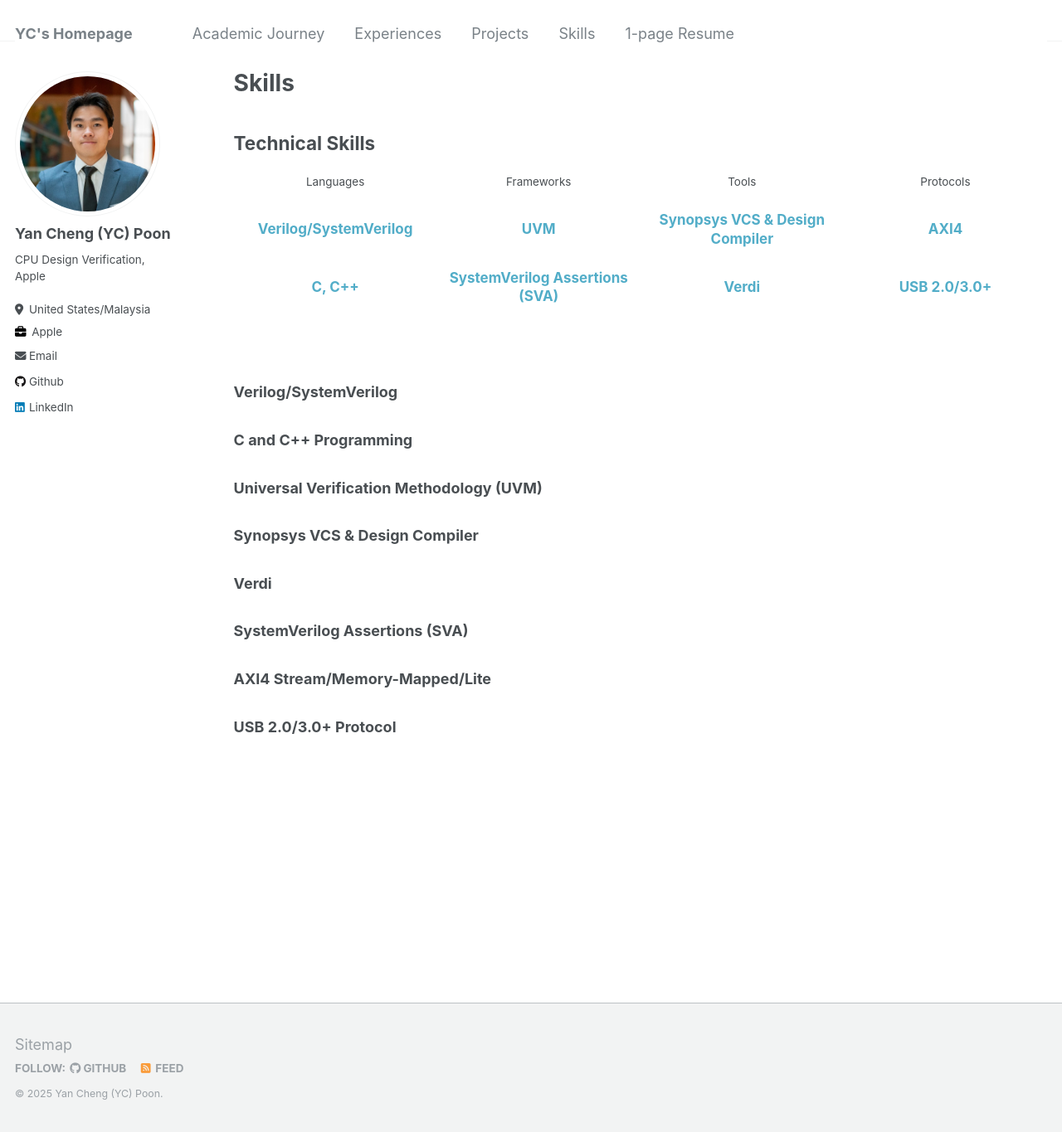
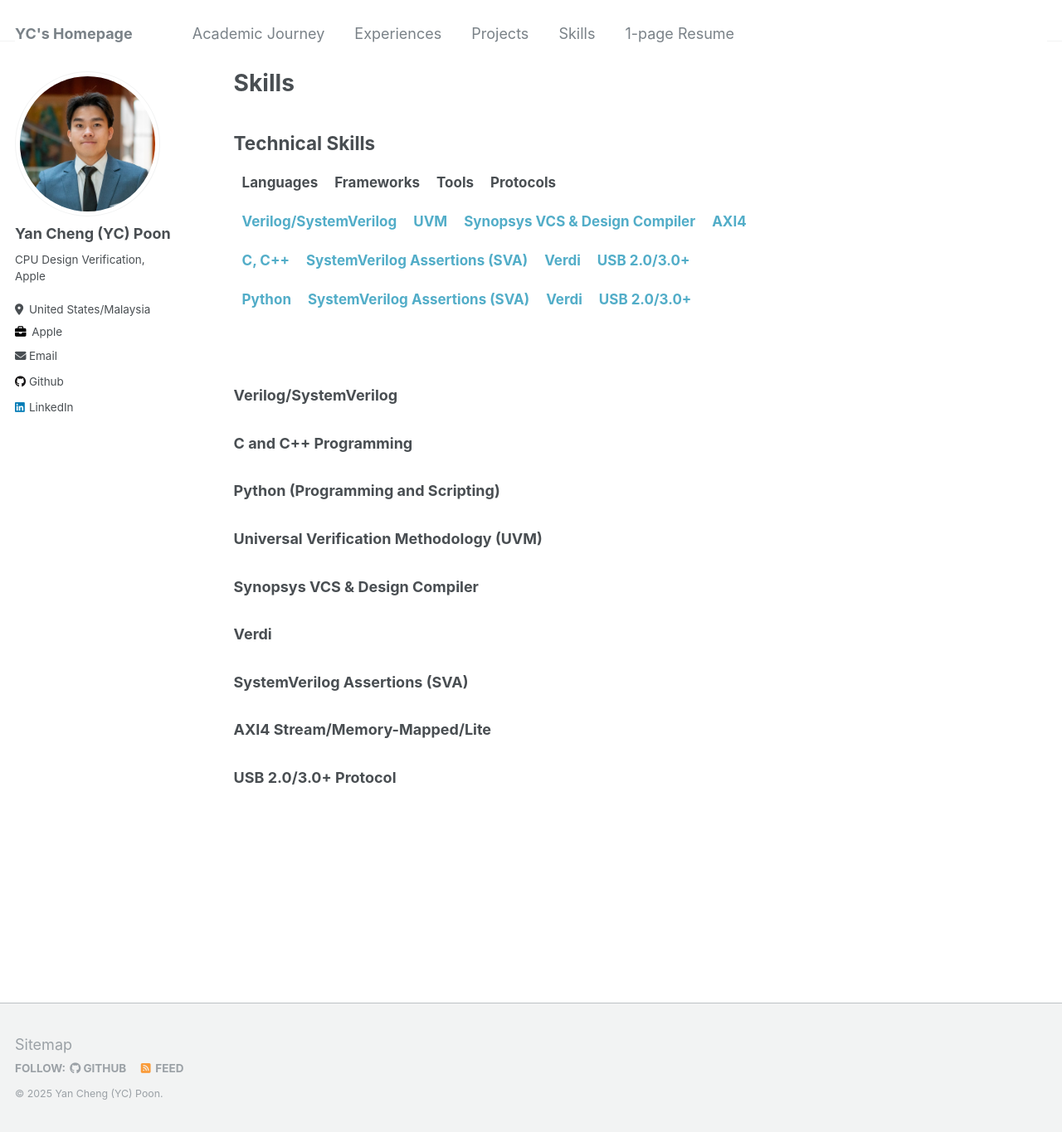
Before and after one commit to ycpoon/ycpoon.github.io, a Jekyll site: the page built from _pages/skills.md, in a window 1280 px wide and 1365 px high. Shown: the whole window at 83% size. Built offline with Jekyll 4.4.1, drawn with Linux system fonts in a browser that asks for light colours.

Commit message:
revamp sills3

```diff
--- a/_pages/skills.md
+++ b/_pages/skills.md
@@ -31,6 +31,12 @@ redirect_from:
       <td><a href="#verdi">Verdi</a></td>
       <td><a href="#usb-2030-protocol">USB 2.0/3.0+</a></td>
     </tr>
+    <tr>
+      <td><a href="#python-programming-and-scripting">Python</a></td>
+      <td><a href="#systemverilog-assertions-sva">SystemVerilog Assertions (SVA)</a></td>
+      <td><a href="#verdi">Verdi</a></td>
+      <td><a href="#usb-2030-protocol">USB 2.0/3.0+</a></td>
+    </tr>
   </table>
 </div>
 
@@ -39,6 +45,8 @@ redirect_from:
 ### Verilog/SystemVerilog
 
 ### C and C++ Programming
+
+### Python (Programming and Scripting)
 
 ### Universal Verification Methodology (UVM)
 
--- a/assets/css/main.scss
+++ b/assets/css/main.scss
@@ -90,7 +90,8 @@ h2, h3, h4 {
   vertical-align: middle;
 }
 
-.skill-table a {
+
+.skill-table td, .skill-table a {
   display: inline-block;
   font-size: 17px;
   font-weight: 700;
```
